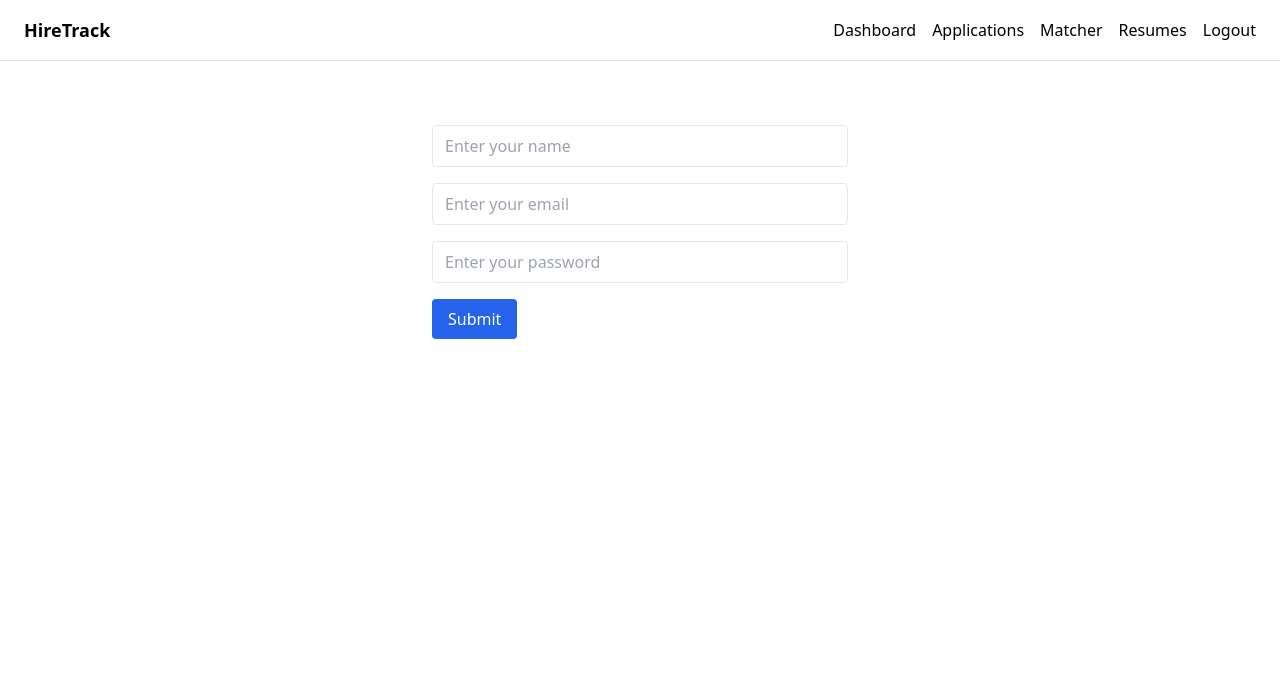
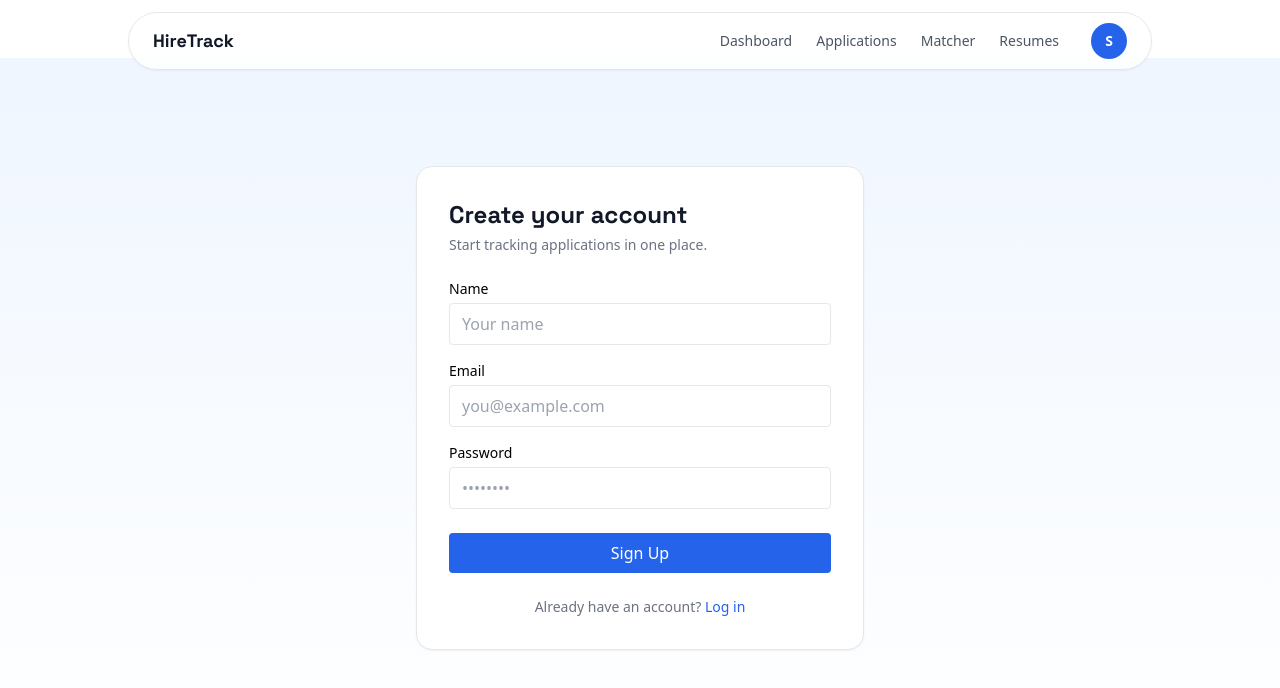
Before and after one commit to Guru2907/HireTrack, a React (Vite) app in the folder frontend/: page /signup in a window 1280 px wide. Shown: the top 688 px of the page. Built offline with nearby package versions, Linux system fonts and the light colour scheme; no server answers; sample sign-in values are in the browser's storage.

Commit message:
fix : minor ui overhall

```diff
--- a/frontend/src/components/Button.jsx
+++ b/frontend/src/components/Button.jsx
@@ -1,4 +1,4 @@
-export default function Button({ children, onClick, type = 'button', variant = 'primary', disabled = false }) {
+export default function Button({ children, onClick, type = 'button', variant = 'primary', disabled = false, className = '' }) {
   const base = 'px-4 py-2 rounded font-medium transition disabled:opacity-50 disabled:cursor-not-allowed';
   const variants = {
     primary: 'bg-blue-600 text-white hover:bg-blue-700',
@@ -6,7 +6,7 @@ export default function Button({ children, onClick, type = 'button', variant = '
     closing: 'bg-red-400 text-black hover:bg-red-600'
   };
   return (
-    <button type={type} onClick={onClick} disabled={disabled} className={`${base} ${variants[variant]}`}>
+    <button type={type} onClick={onClick} disabled={disabled} className={`${base} ${variants[variant]} ${className}`}>
       {children}
     </button>
   );
--- a/frontend/src/components/Navbar.jsx
+++ b/frontend/src/components/Navbar.jsx
@@ -1,28 +1,78 @@
-import { Link } from 'react-router-dom';
+import { Link, useNavigate } from 'react-router-dom';
 import { useAuth } from '../context/AuthContext';
+import { useState, useRef, useEffect } from 'react';
 
-// TODO — Phase 2: style this properly, add active-link highlighting
+const getInitials = (name) => {
+  if (!name) return "?";
+  return name.trim().split(/\s+/).map((w) => w[0]).slice(0, 2).join("").toUpperCase();
+};
+
 export default function Navbar() {
-  const { isLoggedIn, logout } = useAuth();
+  const { isLoggedIn, logout, name } = useAuth();
+  const navigate = useNavigate();
+  const [isOpen, setIsOpen] = useState(false);
+  const dropdownRef = useRef(null);
+
+  useEffect(() => {
+    const handleClickOutside = (e) => {
+      if (dropdownRef.current && !dropdownRef.current.contains(e.target)) {
+        setIsOpen(false);
+      }
+    };
+    document.addEventListener('mousedown', handleClickOutside);
+    return () => document.removeEventListener('mousedown', handleClickOutside);
+  }, []);
+
+  const handleLogout = () => {
+    setIsOpen(false);
+    logout();
+    navigate('/login');
+  };
+
   return (
-    <nav className="flex justify-between items-center px-6 py-4 border-b">
-      <Link to="/" className="font-bold text-lg">HireTrack</Link>
-      <div className="flex gap-4">
+    <div className="sticky top-3 z-40 flex justify-center px-4">
+      <nav className="w-full max-w-5xl bg-white/80 backdrop-blur-md border border-gray-200 rounded-full shadow-sm px-6 py-2.5 flex justify-between items-center">
+        <Link to="/" className="font-display font-bold text-lg text-gray-900">HireTrack</Link>
+
         {isLoggedIn ? (
-          <>
-            <Link to="/dashboard">Dashboard</Link>
-            <Link to="/applications">Applications</Link>
-            <Link to="/matcher">Matcher</Link>
-            <Link to="/resumes">Resumes</Link>
-            <button onClick={logout}>Logout</button>
-          </>
+          <div className="flex items-center gap-8">
+            <div className="hidden sm:flex items-center gap-6 text-sm font-medium text-gray-600">
+              <Link to="/dashboard" className="hover:text-gray-900 transition">Dashboard</Link>
+              <Link to="/applications" className="hover:text-gray-900 transition">Applications</Link>
+              <Link to="/matcher" className="hover:text-gray-900 transition">Matcher</Link>
+              <Link to="/resumes" className="hover:text-gray-900 transition">Resumes</Link>
+            </div>
+
+            <div className="relative" ref={dropdownRef}>
+              <button
+                onClick={() => setIsOpen(!isOpen)}
+                className="w-9 h-9 rounded-full bg-blue-600 text-white flex items-center justify-center text-sm font-semibold hover:bg-blue-700 transition"
+              >
+                {getInitials(name)}
+              </button>
+
+              {isOpen && (
+                <div className="absolute right-0 mt-3 w-56 bg-white border border-gray-200 rounded-xl shadow-lg py-2">
+                  <div className="px-4 py-2 border-b border-gray-100">
+                    <p className="text-sm font-medium text-gray-900">{name || "Account"}</p>
+                  </div>
+                  <Link to="/profile" onClick={() => setIsOpen(false)} className="block px-4 py-2 text-sm text-gray-700 hover:bg-gray-50">
+                    Edit Profile
+                  </Link>
+                  <button onClick={handleLogout} className="w-full text-left px-4 py-2 text-sm text-red-600 hover:bg-red-50">
+                    Logout
+                  </button>
+                </div>
+              )}
+            </div>
+          </div>
         ) : (
-          <>
-            <Link to="/login">Login</Link>
-            <Link to="/signup">Signup</Link>
-          </>
+          <div className="flex items-center gap-4 text-sm font-medium">
+            <Link to="/login" className="text-gray-600 hover:text-gray-900 transition">Login</Link>
+            <Link to="/signup" className="bg-blue-600 text-white px-4 py-1.5 rounded-full hover:bg-blue-700 transition">Sign Up</Link>
+          </div>
         )}
-      </div>
-    </nav>
+      </nav>
+    </div>
   );
 }
--- a/frontend/src/context/AuthContext.jsx
+++ b/frontend/src/context/AuthContext.jsx
@@ -4,19 +4,24 @@ const AuthContext = createContext();
 
 export function AuthProvider({ children }) {
   const [token, setToken] = useState(localStorage.getItem('token'));
+  const [name, setName] = useState(localStorage.getItem('userName') || '');
 
-  const login = (newToken) => {
+  const login = (newToken, newName) => {
     localStorage.setItem('token', newToken);
+    if (newName) localStorage.setItem('userName', newName);
     setToken(newToken);
+    setName(newName || '');
   };
 
   const logout = () => {
     localStorage.removeItem('token');
+    localStorage.removeItem('userName');
     setToken(null);
+    setName('');
   };
 
   return (
-    <AuthContext.Provider value={{ token, login, logout, isLoggedIn: !!token }}>
+    <AuthContext.Provider value={{ token, name, login, logout, isLoggedIn: !!token }}>
       {children}
     </AuthContext.Provider>
   );
--- a/frontend/src/pages/public/LoginPage.jsx
+++ b/frontend/src/pages/public/LoginPage.jsx
@@ -1,53 +1,51 @@
 import { useState } from "react";
-import { useNavigate } from 'react-router-dom'
-import {login as loginApi} from "../../api/auth"
-import {useAuth} from "../../context/AuthContext"
-import Input from "../../components/Input"
+import { useNavigate, Link } from 'react-router-dom';
+import { login as loginApi } from "../../api/auth";
+import { useAuth } from "../../context/AuthContext";
+import Input from "../../components/Input";
 import Button from "../../components/Button";
 
 export default function LoginPage() {
-  const [email,setEmail] = useState("")
-  const [password,setPassword] = useState("")
-  const [err,setErr] = useState("")
-
-  const navigate = useNavigate()
-  const { login } = useAuth()
+  const [email, setEmail] = useState("");
+  const [password, setPassword] = useState("");
+  const [err, setErr] = useState("");
+  const navigate = useNavigate();
+  const { login } = useAuth();
 
   const handleLogin = async (e) => {
-      e.preventDefault()
-      setErr("")
-      try{
-        const res = await loginApi({email,password});
-        login(res.data.token)
-        navigate("/dashboard")
-      }catch(err){
-        setErr(err.response?.data?.message || "Something went wrong");
-      }
+    e.preventDefault();
+    setErr("");
+    try {
+      const res = await loginApi({ email, password });
+      login(res.data.token, res.data.name);
+      navigate("/dashboard");
+    } catch (err) {
+      setErr(err.response?.data?.message || "Something went wrong");
     }
+  };
+
   return (
-    <div className="max-w-md mx-auto py-16 px-4">
-      <div>
+    <div className="min-h-[calc(100vh-100px)] bg-gradient-to-b from-blue-50 to-white flex items-center justify-center px-4">
+      <div className="w-full max-w-md bg-white border border-gray-200 rounded-2xl shadow-sm p-8">
+        <h1 className="font-display text-2xl font-bold text-gray-900 mb-1">Welcome back</h1>
+        <p className="text-gray-500 text-sm mb-6">Log in to keep tracking your applications.</p>
+
+        {err && (
+          <div className="bg-red-50 border border-red-200 text-red-700 text-sm rounded-lg px-4 py-3 mb-4">
+            {err}
+          </div>
+        )}
+
         <form onSubmit={handleLogin}>
-                <Input
-                  type="email"
-                  name="email"
-                  value={email}
-                  onChange={(e) => setEmail(e.target.value)}
-                  placeholder="Enter your email"
-                />
-                <Input
-                  type="password"
-                  name="password"
-                  value={password}
-                  onChange={(e) => setPassword(e.target.value)}
-                  placeholder="Enter your password"
-                />
-                <Button
-                  children="Submit"
-                  type="submit"
-                />
-              </form>
+          <Input type="email" name="email" label="Email" value={email} onChange={(e) => setEmail(e.target.value)} placeholder="you@example.com" />
+          <Input type="password" name="password" label="Password" value={password} onChange={(e) => setPassword(e.target.value)} placeholder="••••••••" />
+          <Button type="submit" className="w-full mt-2">Log In</Button>
+        </form>
+
+        <p className="text-sm text-gray-500 mt-6 text-center">
+          Don't have an account? <Link to="/signup" className="text-blue-600 font-medium hover:text-blue-700">Sign up</Link>
+        </p>
       </div>
     </div>
-  )
+  );
 }
--- a/frontend/src/pages/public/SignupPage.jsx
+++ b/frontend/src/pages/public/SignupPage.jsx
@@ -1,62 +1,53 @@
 import { useState } from "react";
-import { useNavigate } from 'react-router-dom'
-import {signup} from "../../api/auth"
-import {useAuth} from "../../context/AuthContext"
-import Input from "../../components/Input"
+import { useNavigate, Link } from 'react-router-dom';
+import { signup } from "../../api/auth";
+import { useAuth } from "../../context/AuthContext";
+import Input from "../../components/Input";
 import Button from "../../components/Button";
 
 export default function SignupPage() {
-  const [name,setName] = useState("")
-  const [email,setEmail] = useState("")
-  const [password,setPassword] = useState("")
-  const [err,setErr] = useState("")
-
-  const navigate = useNavigate()
-  const { login } = useAuth()
+  const [name, setName] = useState("");
+  const [email, setEmail] = useState("");
+  const [password, setPassword] = useState("");
+  const [err, setErr] = useState("");
+  const navigate = useNavigate();
+  const { login } = useAuth();
 
   const handleSignup = async (e) => {
-    e.preventDefault()
-    setErr("")
-    try{
-      const res = await signup({name,email,password});
-      login(res.data.token)
-      navigate("/dashboard")
-    }catch(err){
+    e.preventDefault();
+    setErr("");
+    try {
+      const res = await signup({ name, email, password });
+      login(res.data.token, res.data.name);
+      navigate("/dashboard");
+    } catch (err) {
       setErr(err.response?.data?.message || "Something went wrong");
     }
-  }
+  };
 
   return (
-  <div className="max-w-md mx-auto py-16 px-4">
-    <div>
-      <form onSubmit={handleSignup}>
-        <Input
-          type="text"
-          name="name"
-          value={name}
-          onChange={(e) => setName(e.target.value)}
-          placeholder="Enter your name"
-        />
-        <Input
-          type="email"
-          name="email"
-          value={email}
-          onChange={(e) => setEmail(e.target.value)}
-          placeholder="Enter your email"
-        />
-        <Input
-          type="password"
-          name="password"
-          value={password}
-          onChange={(e) => setPassword(e.target.value)}
-          placeholder="Enter your password"
-        />
-        <Button
-          children="Submit"
-          type="submit"
-        />
-      </form>
+    <div className="min-h-[calc(100vh-100px)] bg-gradient-to-b from-blue-50 to-white flex items-center justify-center px-4">
+      <div className="w-full max-w-md bg-white border border-gray-200 rounded-2xl shadow-sm p-8">
+        <h1 className="font-display text-2xl font-bold text-gray-900 mb-1">Create your account</h1>
+        <p className="text-gray-500 text-sm mb-6">Start tracking applications in one place.</p>
+
+        {err && (
+          <div className="bg-red-50 border border-red-200 text-red-700 text-sm rounded-lg px-4 py-3 mb-4">
+            {err}
+          </div>
+        )}
+
+        <form onSubmit={handleSignup}>
+          <Input type="text" name="name" label="Name" value={name} onChange={(e) => setName(e.target.value)} placeholder="Your name" />
+          <Input type="email" name="email" label="Email" value={email} onChange={(e) => setEmail(e.target.value)} placeholder="you@example.com" />
+          <Input type="password" name="password" label="Password" value={password} onChange={(e) => setPassword(e.target.value)} placeholder="••••••••" />
+          <Button type="submit" className="w-full mt-2">Sign Up</Button>
+        </form>
+
+        <p className="text-sm text-gray-500 mt-6 text-center">
+          Already have an account? <Link to="/login" className="text-blue-600 font-medium hover:text-blue-700">Log in</Link>
+        </p>
+      </div>
     </div>
-  </div>
-  )
+  );
 }
```
Also changed, not shown: frontend/src/pages/private/ResumeMatcherPage.jsx (+38 -14 lines), frontend/src/pages/public/LandingPage.jsx (+15 -39 lines).
